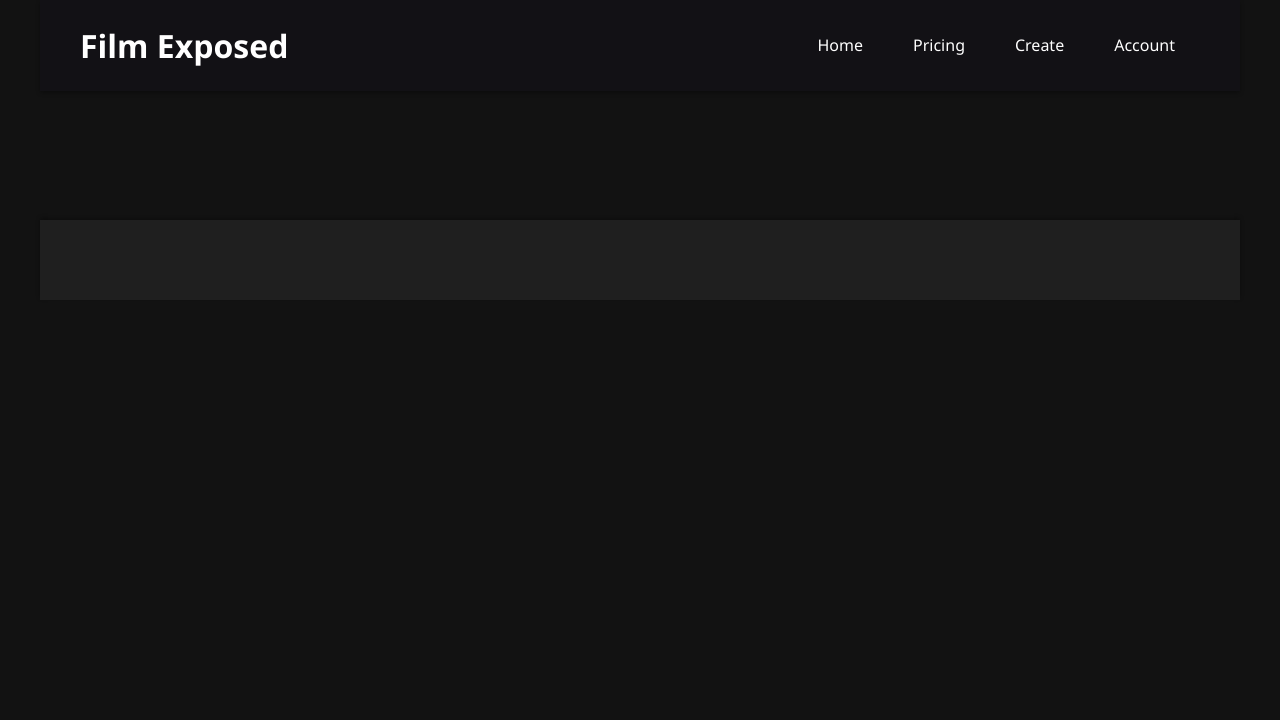
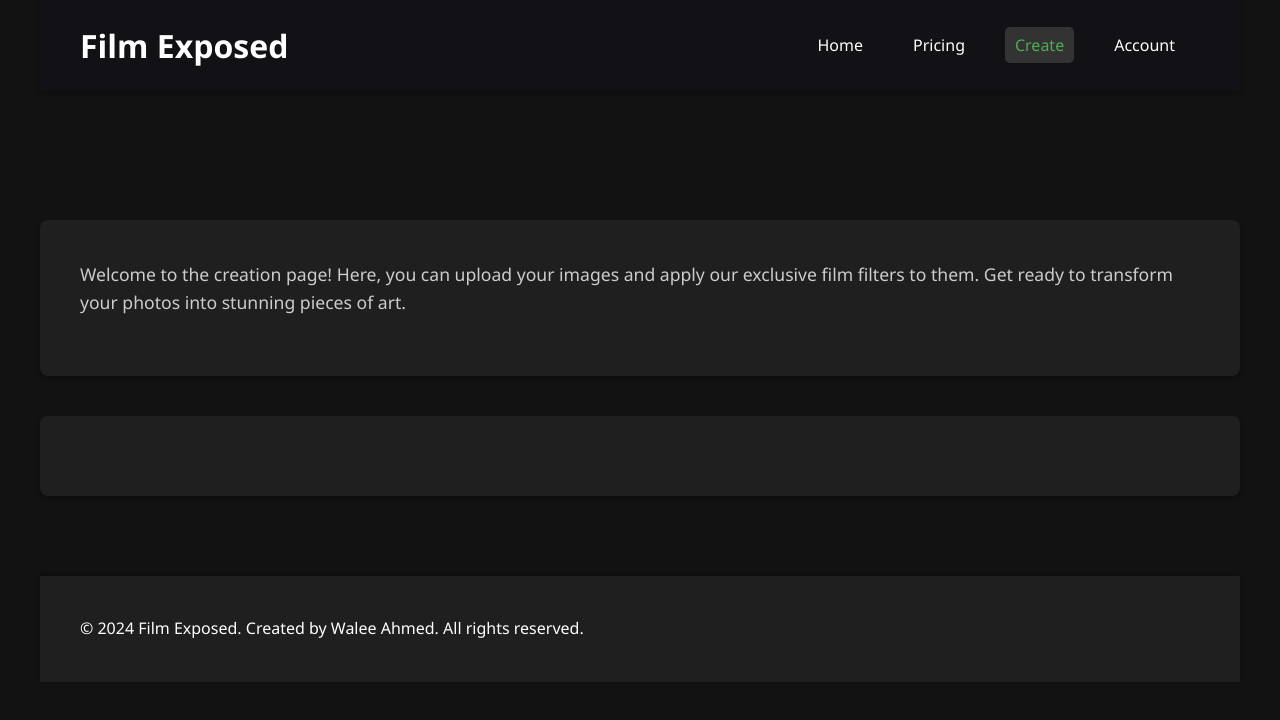
Before and after one commit to WaleeA/PhotoFilmAI, a plain HTML site: page pages/create.html in a window 1280 px wide. Drawn offline with Linux system fonts and the light colour scheme.

Commit message:
Create.html initialised and hover css added

```diff
--- a/css/styles.css
+++ b/css/styles.css
@@ -55,6 +55,13 @@ nav ul li a:hover,
 nav ul li a:focus {
     background-color: #007BFF;
 }
+
+nav ul li a.active {
+    color: #4CAF50; /* Example: Sets the active link color to green */
+    background-color: #333; /* Example: Gives a darker background to the active link */
+    /* Other styles to make the active link stand out */
+}
+
 
 main {
     margin-top: 100px; /* Increased to accommodate the fixed header */
--- a/pages/create.html
+++ b/pages/create.html
@@ -14,22 +14,29 @@
         <ul>
             <li><a href="../index.html">Home</a></li>
             <li><a href="pricing.html">Pricing</a></li>
-                <li><a href="create.html">Create</a></li>
+            <li><a href="create.html" class="active">Create</a></li>
             <li><a href="account.html">Account</a></li>
         </ul>
     </nav>
 </header>
 
-
 <main>
-    <!-- Content for Create Page -->
+    <section class="create-intro">
+        <p>Welcome to the creation page! Here, you can upload your images and apply our exclusive film filters to them. Get ready to transform your photos into stunning pieces of art.</p>
+    </section>
+    <section id="react-root">
+        <!-- React components will be mounted here -->
+    </section>
 </main>
 
+
 <footer>
+    <p>&copy; 2024 Film Exposed. Created by Walee Ahmed. All rights reserved.</p>
     <!-- Scroll to Top Button -->
     <button id="scrollToTopBtn">↑ Top</button>
 </footer>
 
+
 <script src="../js/script.js"></script>
 </body>
 </html>
```
Also changed, not shown: index.html (+1 -1 lines), pages/account.html (+1 -1 lines), pages/pricing.html (+4 -0 lines). Lines whose indentation alone changed are shown as unchanged.
